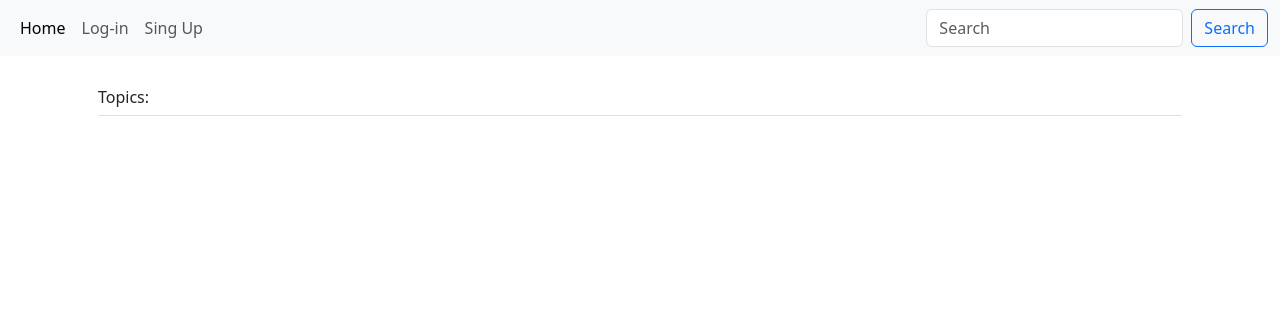
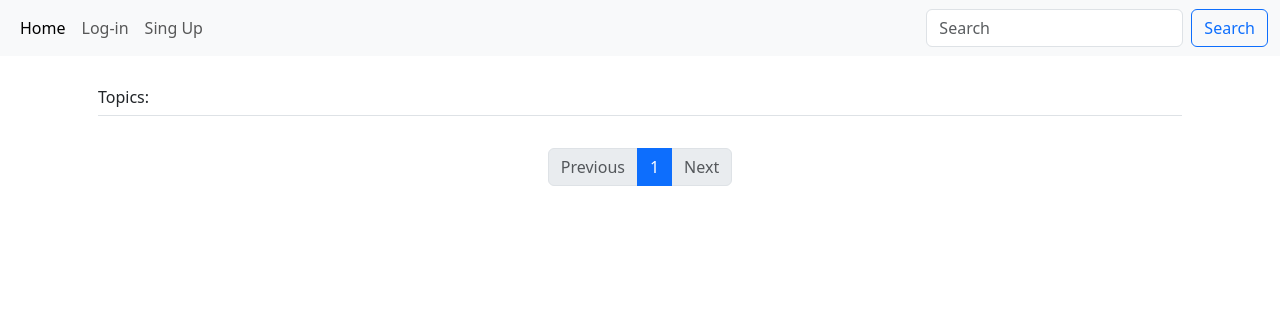
Before and after one commit to 05TELO/Forum, a Django app: page / in a window 1280 px wide. Shown: the top 316 px of the page. Run offline with Django 4.2, Linux system fonts and the light colour scheme; data that the repository does not hold is empty.

Commit message:
added pagination

```diff
--- a/app_forum/templates/app_forum/base.html
+++ b/app_forum/templates/app_forum/base.html
@@ -18,6 +18,9 @@
 {% block content %}
 
 {% endblock content %}
+{% block pagination %}
+
+{% endblock pagination %}
     <script src="https://cdn.jsdelivr.net/npm/bootstrap@5.3.0-alpha1/dist/js/bootstrap.bundle.min.js"
             integrity="sha384-w76AqPfDkMBDXo30jS1Sgez6pr3x5MlQ1ZAGC+nuZB+EYdgRZgiwxhTBTkF7CXvN"
             crossorigin="anonymous"></script>
--- a/app_forum/templates/app_forum/index.html
+++ b/app_forum/templates/app_forum/index.html
@@ -22,8 +22,8 @@
 <main role="main" class="container">
       <div class="my-3 p-3 bg-white rounded box-shadow">
         <h6 class="border-bottom border-gray pb-2 mb-0">Topics:</h6>
-        {% if object_list %}
-          {% for topic in object_list %}
+        {% if page_obj %}
+          {% for topic in page_obj %}
         <div class="media text-muted pt-3" onclick="location.href='{{ topic.id }}/posts/';" style="cursor:pointer;">
           <p class="media-body pb-3 mb-0 small lh-125 border-bottom border-gray">
               author: {{ topic.author.username }}
@@ -40,3 +40,7 @@
       </div>
 </main>
 {% endblock content %}
+
+{% block pagination %}
+{% include 'includes/pagination.html' %}
+{% endblock pagination %}
--- a/app_forum/templates/app_forum/topics/topic_posts.html
+++ b/app_forum/templates/app_forum/topics/topic_posts.html
@@ -17,7 +17,7 @@
 <main role="main" class="container">
       <div class="my-3 p-3 bg-white rounded box-shadow">
         <h6 class="border-bottom border-gray pb-2 mb-0">Topic posts:</h6>
-          {% for post in object_list %}
+          {% for post in page_obj %}
         <div class="media text-muted pt-3" >
           <p class="media-body pb-3 mb-0 small lh-125 border-bottom border-gray">
               author: {{ post.author.username }}
@@ -33,3 +33,7 @@
       </div>
 </main>
 {% endblock content %}
+
+{% block pagination %}
+{% include 'includes/pagination.html' %}
+{% endblock pagination %}
--- /dev/null
+++ b/app_forum/templates/includes/pagination.html
@@ -0,0 +1,26 @@
+    <nav aria-label="Paginate me">
+      <ul class="pagination justify-content-center">
+        {% if page_obj.has_previous %}
+          <a class="page-link" href="?page={{ page_obj.previous_page_number }}" tabindex="-1">Previous</a>
+        {% else %}
+        <li class="page-item disabled">
+          <a class="page-link disabled" href="#" tabindex="-1">Previous</a>
+        </li>
+        {% endif %}
+        {% for i in page_obj.paginator.page_range %}
+        {% if i == page_obj.number %}
+          <li class="page-item active"><a class="page-link" href="?page={{ i }}">{{ i }}</a></li>
+        {% else %}
+          <li class="page-item"><a class="page-link" href="?page={{ i }}">{{ i }}</a></li>
+        {% endif %}
+        {% endfor %}
+        {% if page_obj.has_next %}
+          <a class="page-link" href="?page={{ page_obj.next_page_number }}">Next</a>
+        {% else %}
+          <li class="page-item disabled">
+            <a class="page-link" href="#">Next</a>
+          </li>
+        {% endif %}
+      </ul>
+    </nav>
+    <br>
--- a/app_forum/views/manage_users.py
+++ b/app_forum/views/manage_users.py
@@ -8,7 +8,6 @@ from django.http import HttpResponse
 from django.shortcuts import redirect
 from django.urls import reverse_lazy
 from django.views import generic
-
 
 User = get_user_model()
 url_login = reverse_lazy("auth:login")
--- a/app_forum/views/topic.py
+++ b/app_forum/views/topic.py
@@ -15,6 +15,7 @@ url_login = reverse_lazy("auth:login")
 
 
 class TopicsListView(generic.ListView):
+    paginate_by = 6
     model = Topic
     template_name = "app_forum/index.html"
     extra_context = {"form": TopicForm()}
--- a/app_forum/views/topic_posts.py
+++ b/app_forum/views/topic_posts.py
@@ -14,6 +14,7 @@ User = get_user_model()
 
 
 class PostsListView(generic.ListView):
+    paginate_by = 6
     model = Post
     template_name = "app_forum/topics/topic_posts.html"
     extra_context = {"form": PostForm()}
```
